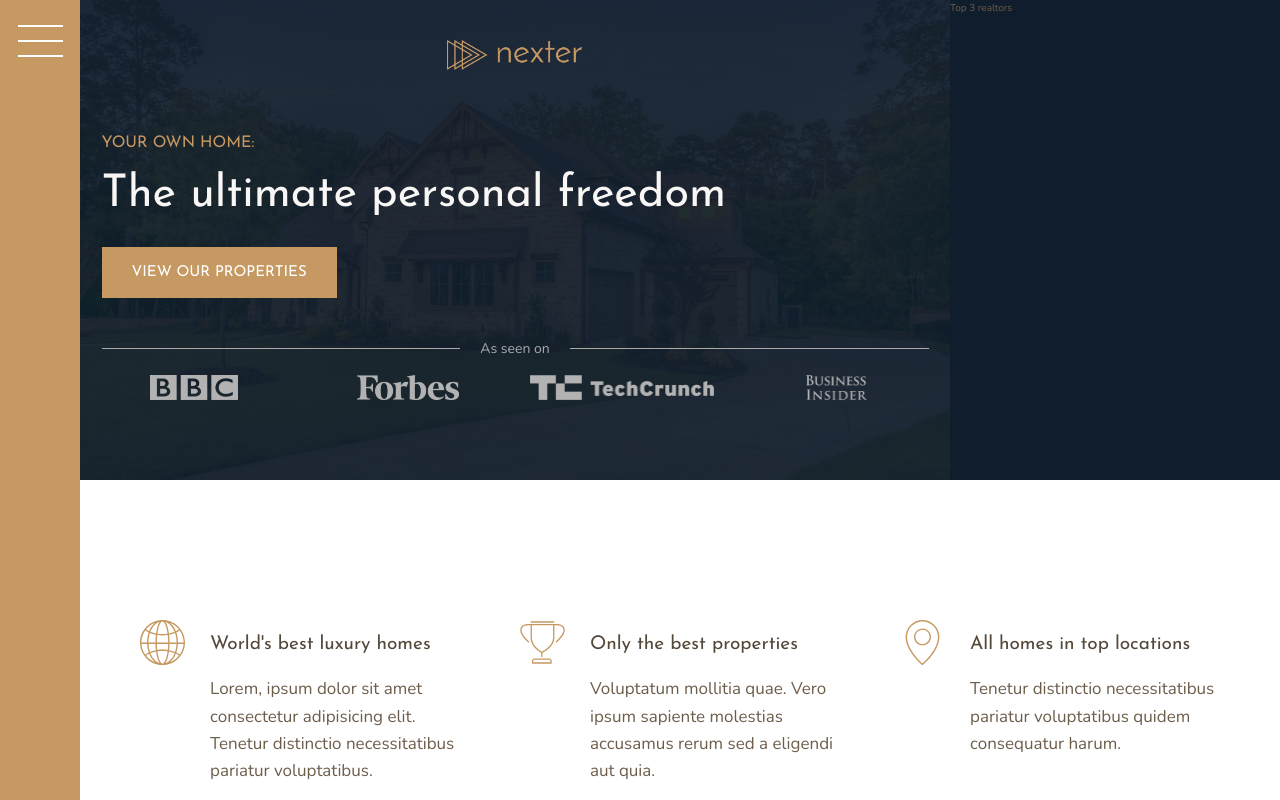
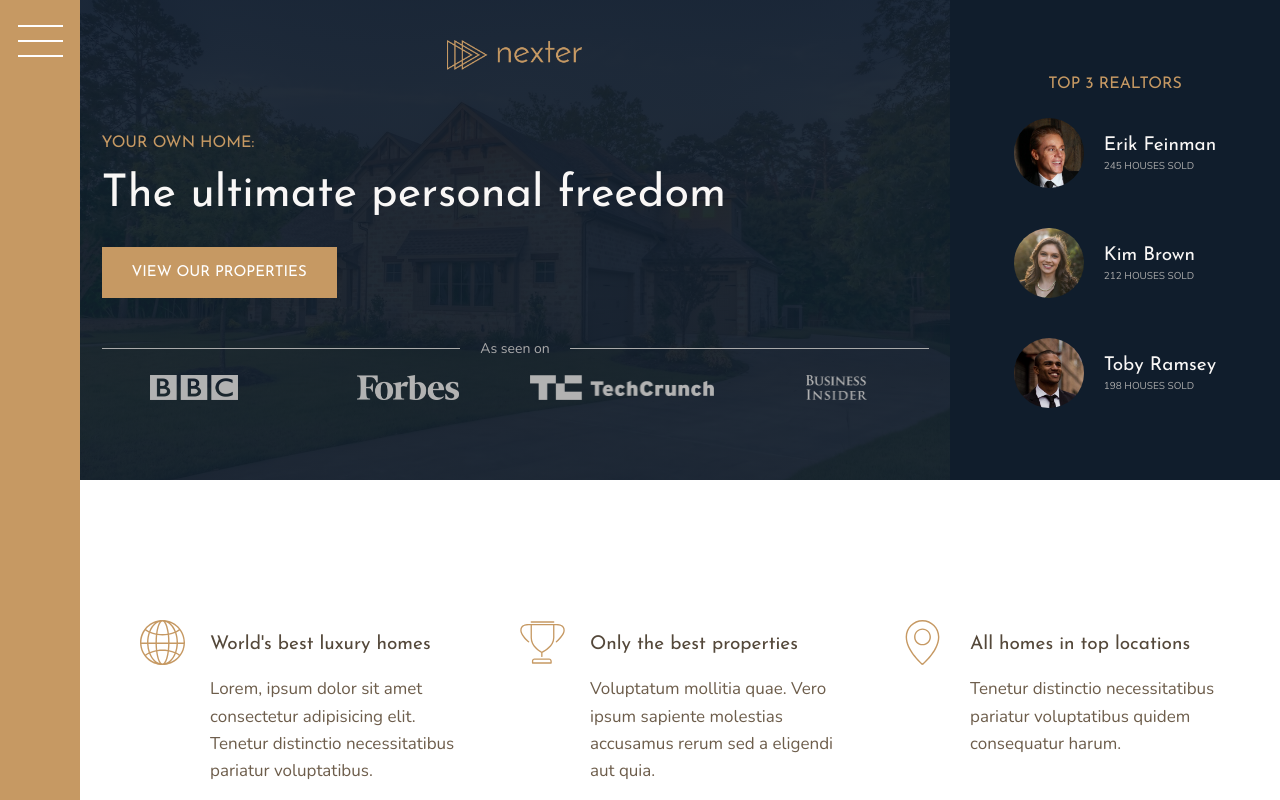
Before and after one commit to arhamilton92/nexter, a website: page index.html in a window 1280 px wide. Shown: the top 800 px of the page. Drawn offline with nearby package versions, Linux system fonts and the light colour scheme.

Commit message:
header // styling and markup

```diff
--- a/index.html
+++ b/index.html
@@ -31,7 +31,26 @@
         </header>
 
         <div class="realtors">
-            Top 3 realtors
+            <h3 class="heading-3">Top 3 Realtors</h3>
+            <div class="realtors__list">
+                <img src="img/realtor-1.jpeg" alt="Realtor 1 photo" class="realtors__img">
+                <div class="realtors__details">
+                    <h4 class="heading-4 heading-4--light">Erik Feinman</h4>
+                    <p class="realtors__sold">245 houses sold</p>
+                </div>
+
+                <img src="img/realtor-2.jpeg" alt="Realtor 2 photo" class="realtors__img">
+                <div class="realtors__details">
+                    <h4 class="heading-4 heading-4--light">Kim Brown</h4>
+                    <p class="realtors__sold">212 houses sold</p>
+                </div>
+
+                <img src="img/realtor-3.jpeg" alt="Realtor 3 photo" class="realtors__img">
+                <div class="realtors__details">
+                    <h4 class="heading-4 heading-4--light">Toby Ramsey</h4>
+                    <p class="realtors__sold">198 houses sold</p>
+                </div>
+            </div>
         </div>
 
         <section class="features">
--- a/sass/_realtors.scss
+++ b/sass/_realtors.scss
@@ -1,4 +1,31 @@
 .realtors {
     background-color: $color-secondary;
     grid-column: col-start 7 / full-end;
+    padding: 3rem;
+
+    display: grid;
+    align-content: center;
+    justify-content: center;
+    grid-row-gap: 2rem;
+    justify-items: center;
+
+    &__list {
+        display: grid;
+        grid-template-columns: min-content max-content;
+        grid-column-gap: 2rem;
+        grid-row-gap: 5vh;
+        align-items: center;
+    }
+
+    &__img {
+        width: 7rem;
+        border-radius: 50%;
+        display: block;
+    }
+
+    &__sold {
+        text-transform: uppercase;
+        color: $color-grey-light-2;
+        margin-top: -3px;
+    }
 }
```
Also changed, not shown: css/style.css, sass/main.css, 1 other file.
